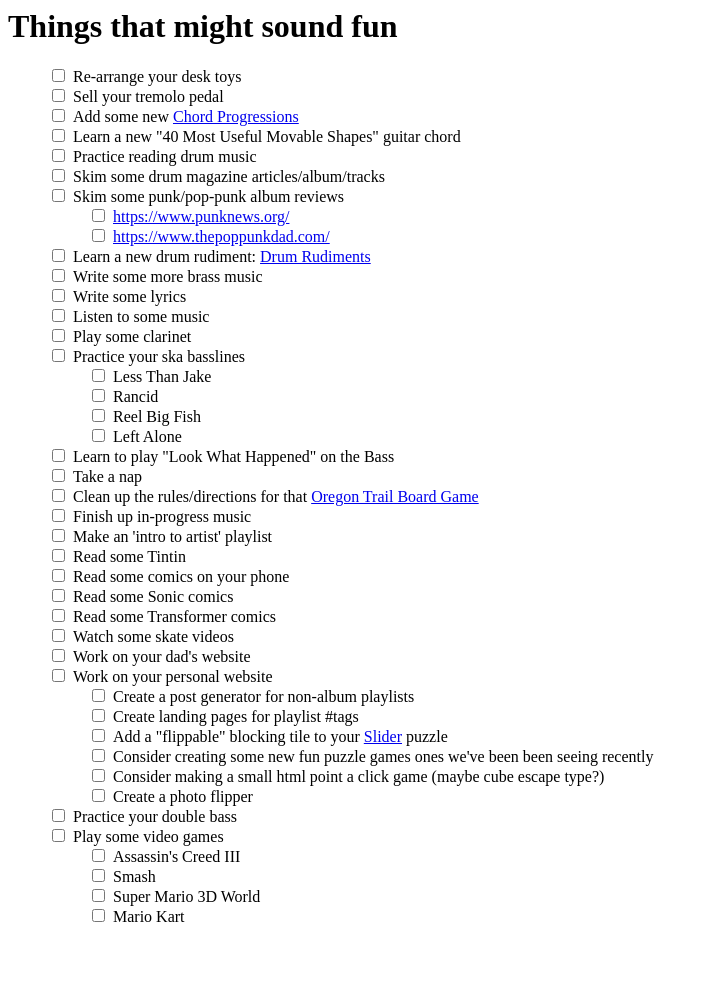
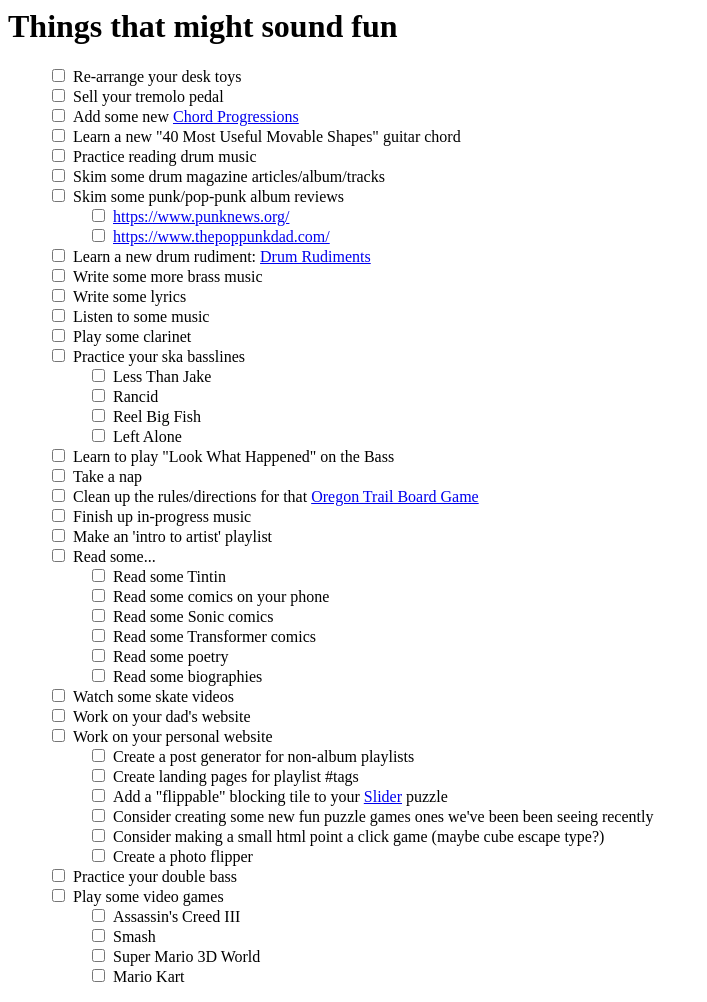
Before and after one commit to brgibson/www, a Jekyll site: the page todos/index.html, which Jekyll copies as it is, in a window 1280 px wide. Shown: the whole page, without its empty margins (0-707 px from the left). Built offline with Jekyll 4.4.1, drawn with Linux system fonts in a browser that asks for light colours; before the commit the page ends 942 px from its top, so only the background shows below that.

Commit message:
todos - some more

```diff
--- a/todos/index.html
+++ b/todos/index.html
@@ -42,10 +42,17 @@
     <li><label><input type="checkbox">Clean up the rules/directions for that <a href="/oregon-trail/oregon-trail.txt">Oregon Trail Board Game</a></label></li>
     <li><label><input type="checkbox">Finish up in-progress music</label></li>
     <li><label><input type="checkbox">Make an 'intro to artist' playlist</label></li>
-    <li><label><input type="checkbox">Read some Tintin</label></li>
-    <li><label><input type="checkbox">Read some comics on your phone</label></li>
-    <li><label><input type="checkbox">Read some Sonic comics</label></li>
-    <li><label><input type="checkbox">Read some Transformer comics</label></li>
+    <li>
+        <label><input type="checkbox">Read some...</label>
+        <ul>
+            <li><label><input type="checkbox">Read some Tintin</label></li>
+            <li><label><input type="checkbox">Read some comics on your phone</label></li>
+            <li><label><input type="checkbox">Read some Sonic comics</label></li>
+            <li><label><input type="checkbox">Read some Transformer comics</label></li>
+            <li><label><input type="checkbox">Read some poetry</label></li>
+            <li><label><input type="checkbox">Read some biographies</label></li>
+        </ul>
+    </li>
     <li><label><input type="checkbox">Watch some skate videos</label></li>
     <li><label><input type="checkbox">Work on your dad's website</label></li>
     <li>
```
